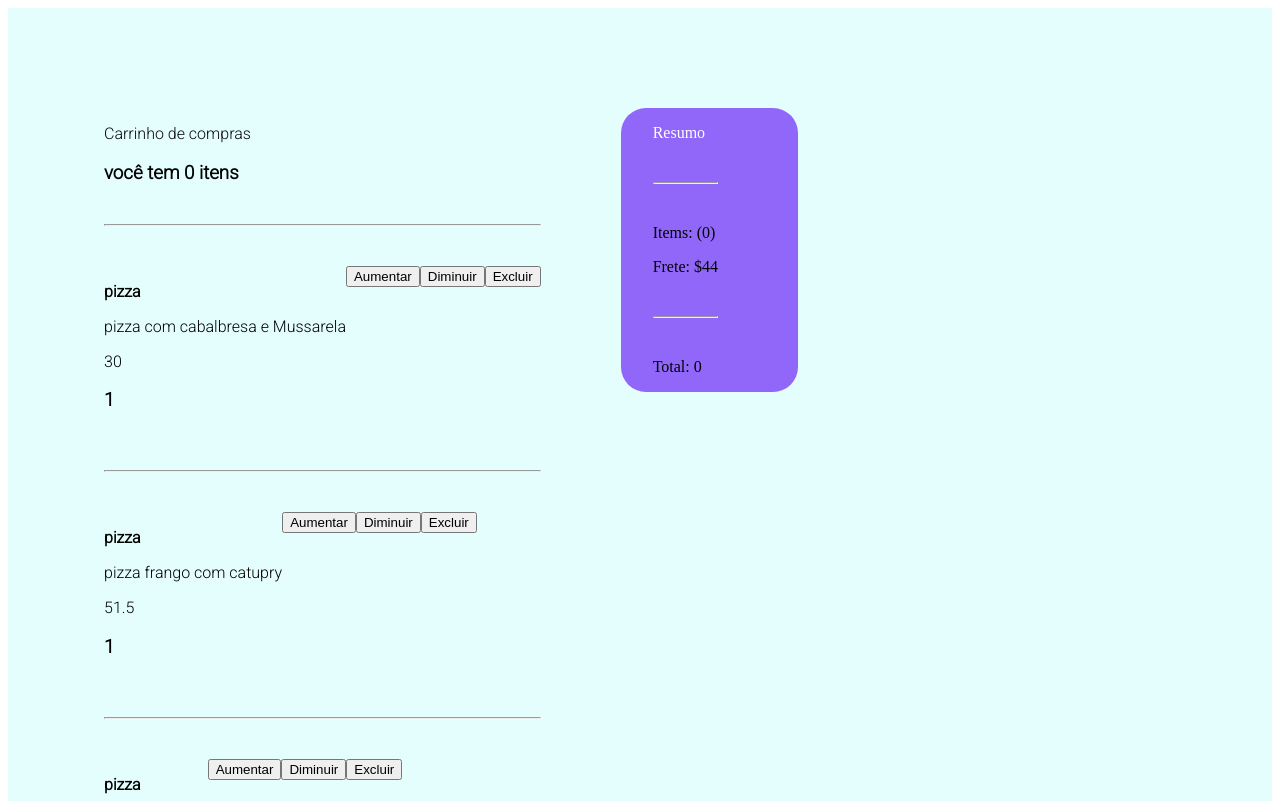
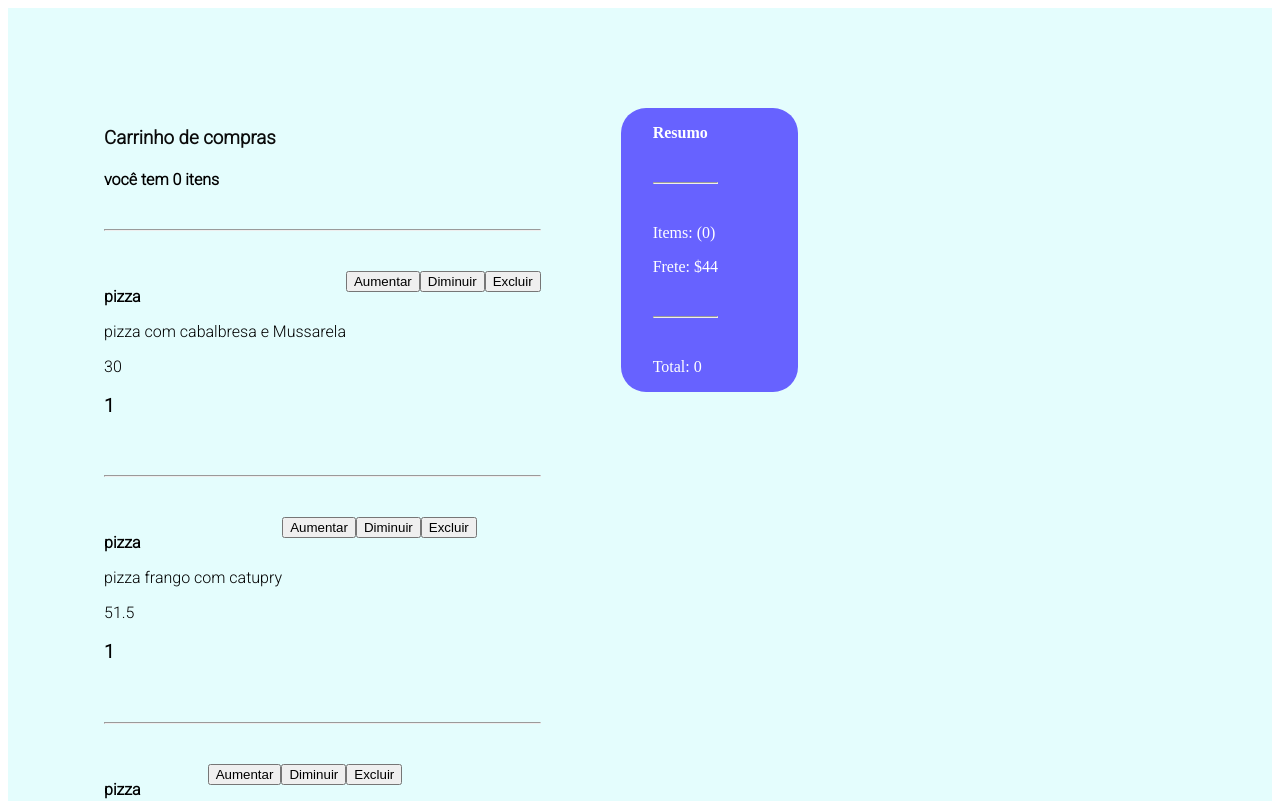
Before and after one commit to marlusmarcos/T-PICOS-ESPECIAIS-EM-ENGENHARIA-DE-SOFTWARE-VI, a React (Vite) app in the folder pessoal/tarefa01/: page / in a window 1280 px wide. Shown: the top 801 px of the page. Built offline with nearby package versions, Linux system fonts and the light colour scheme.

Commit message:
alterações simples

```diff
--- a/pessoal/tarefa01/src/componentes/Resumo.tsx
+++ b/pessoal/tarefa01/src/componentes/Resumo.tsx
@@ -22,11 +22,11 @@ function Resumo ({qtd_items, total_valor}: ResumoInterface) {
         <div className={styles.resumo}>
             <div>
                 <p className={styles.pResumo}>
-                    Resumo
+                    <strong>Resumo</strong>
                 </p>
             <hr />
             </div>
-            <div>
+            <div className={styles.pResumo}>
                 <p>Items: ({qtd_items})</p>
                 <p>Frete: $44</p>
                 <hr />
--- a/pessoal/tarefa01/src/componentes/Topo.tsx
+++ b/pessoal/tarefa01/src/componentes/Topo.tsx
@@ -4,6 +4,10 @@ import Total from './Total';
 import styles from '../css/teste.module.css';
 import Resumo from './Resumo';
 
+export type TopoInterface = {
+    _count : number
+    _valor:  number
+}
 
 function Topo () {
 
@@ -33,9 +37,9 @@ function Topo () {
 
         <div className={styles.container}>
             <div  className={styles.items}>
-                <p className={styles.topo}>
-                    Carrinho de compras
-                </p>
+                <h3 className={styles.topo}>
+                    <strong>Carrinho de compras</strong>
+                </h3>
                 <Total total={count}/>
                 <hr />
                 <Item nome={"pizza" } descricao={"pizza com cabalbresa e Mussarela"} preco={30} incrementCount={incrementCount} decrementCount = { decrementCount}/>
--- a/pessoal/tarefa01/src/componentes/Total.tsx
+++ b/pessoal/tarefa01/src/componentes/Total.tsx
@@ -9,7 +9,7 @@ function Total ({total}: TotalProps) {
 
     return(
         <>
-        <h3>você tem {total} itens</h3>
+        <h4>você tem {total} itens</h4>
         </>
     )
 }
--- a/pessoal/tarefa01/src/css/teste.module.css
+++ b/pessoal/tarefa01/src/css/teste.module.css
@@ -30,7 +30,7 @@
 
 
 .resumo {
-    background-color: rgb(144, 103, 248);
+    background-color: rgb(103, 98, 255);
     padding-left: 2rem;
     padding-right: 5rem;
     width: auto;
```
Also changed, not shown: pessoal/tarefa01/src/componentes/Page.tsx (added, +18 -0 lines).
